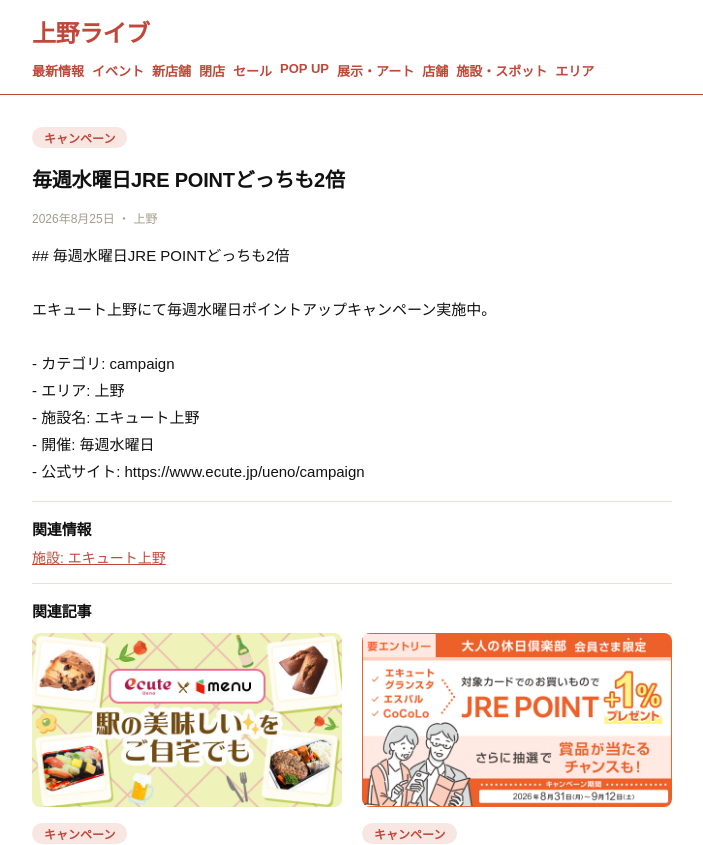
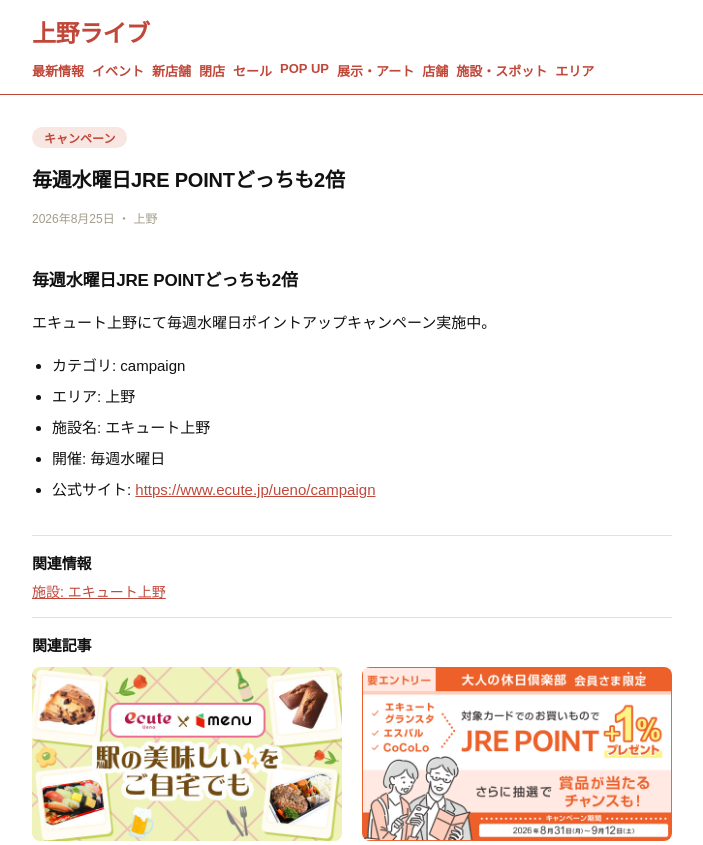
Before and after one commit to reload-co-jp/ueno, a Next.js app: page /articles/draft-ecute-ueno-campaign-jre-point-2-2 in a window 1280 px wide. Shown: the top 845 px of the page, without its empty margins (32-735 px from the left). Built offline with nearby package versions, Linux system fonts and the light colour scheme.

Commit message:
Enrich article body

```diff
--- a/app/articles/[id]/page.tsx
+++ b/app/articles/[id]/page.tsx
@@ -2,6 +2,7 @@
 import Link from "next/link"
 import { notFound } from "next/navigation"
 import { FC } from "react"
+import { ArticleBody } from "@/components/elements/article-body"
 import { ArticleCard, CardGrid } from "@/components/elements/card"
 import { getArticle, getEvent, getRelatedArticles, getSpot, getStore, news } from "@/lib/data"
 import { formatDateJp } from "@/lib/date"
@@ -95,9 +96,7 @@
         {formatDateJp(article.publishedAt)} ・ {article.area}
       </p>
 
-      <div style={{ fontSize: ".9375rem", lineHeight: 1.8, whiteSpace: "pre-wrap" }}>
-        {article.body}
-      </div>
+      <ArticleBody body={article.body} />
 
       {(relatedStores.length > 0 || relatedSpots.length > 0 || relatedEvents.length > 0) && (
         <div style={{ borderTop: "1px solid #e8e1d3", paddingTop: "1rem" }}>
--- /dev/null
+++ b/components/elements/article-body.tsx
@@ -0,0 +1,86 @@
+import { FC } from "react"
+import Markdown from "react-markdown"
+import remarkGfm from "remark-gfm"
+
+const linkColor = "#c0483a"
+
+export const ArticleBody: FC<{ body: string }> = ({ body }) => (
+  <div style={{ fontSize: ".9375rem", lineHeight: 1.8 }}>
+    <Markdown
+      remarkPlugins={[remarkGfm]}
+      components={{
+        h1: ({ children }) => (
+          <h2 style={{ fontSize: "1.125rem", margin: "1.5rem 0 .75rem" }}>{children}</h2>
+        ),
+        h2: ({ children }) => (
+          <h3 style={{ fontSize: "1.0625rem", margin: "1.5rem 0 .75rem" }}>{children}</h3>
+        ),
+        h3: ({ children }) => (
+          <h4 style={{ fontSize: "1rem", margin: "1.25rem 0 .5rem" }}>{children}</h4>
+        ),
+        p: ({ children }) => <p style={{ margin: "0 0 1rem" }}>{children}</p>,
+        ul: ({ children }) => (
+          <ul style={{ margin: "0 0 1rem", paddingLeft: "1.25rem" }}>{children}</ul>
+        ),
+        ol: ({ children }) => (
+          <ol style={{ margin: "0 0 1rem", paddingLeft: "1.25rem" }}>{children}</ol>
+        ),
+        li: ({ children }) => <li style={{ margin: ".25rem 0" }}>{children}</li>,
+        strong: ({ children }) => <strong style={{ fontWeight: 700 }}>{children}</strong>,
+        a: ({ children, href }) => (
+          <a href={href} target="_blank" rel="noreferrer" style={{ color: linkColor }}>
+            {children}
+          </a>
+        ),
+        blockquote: ({ children }) => (
+          <blockquote
+            style={{
+              margin: "0 0 1rem",
+              padding: ".5rem 1rem",
+              borderLeft: "3px solid #e8e1d3",
+              color: "#7a7468",
+            }}
+          >
+            {children}
+          </blockquote>
+        ),
+        hr: () => <hr style={{ border: "none", borderTop: "1px solid #e8e1d3", margin: "1.5rem 0" }} />,
+        table: ({ children }) => (
+          <div style={{ overflowX: "auto", marginBottom: "1rem" }}>
+            <table style={{ borderCollapse: "collapse", width: "100%", fontSize: ".875rem" }}>
+              {children}
+            </table>
+          </div>
+        ),
+        th: ({ children }) => (
+          <th
+            style={{
+              textAlign: "left",
+              padding: ".5rem",
+              borderBottom: "2px solid #e8e1d3",
+            }}
+          >
+            {children}
+          </th>
+        ),
+        td: ({ children }) => (
+          <td style={{ padding: ".5rem", borderBottom: "1px solid #e8e1d3" }}>{children}</td>
+        ),
+        code: ({ children }) => (
+          <code
+            style={{
+              background: "#f3f0e8",
+              borderRadius: ".25rem",
+              padding: ".125rem .375rem",
+              fontSize: ".875em",
+            }}
+          >
+            {children}
+          </code>
+        ),
+      }}
+    >
+      {body}
+    </Markdown>
+  </div>
+)
--- a/package.json
+++ b/package.json
@@ -29,7 +29,9 @@
     "image-size": "^2.0.2",
     "next": "^16.3.2",
     "react": "^19.2.8",
-    "react-dom": "^19.2.8"
+    "react-dom": "^19.2.8",
+    "react-markdown": "^10.1.0",
+    "remark-gfm": "^4.0.1"
   },
   "devDependencies": {
     "@eslint/compat": "^2.1.0",
```
Also changed, not shown: 1 other file (tests, documents, lock files or other folders).
